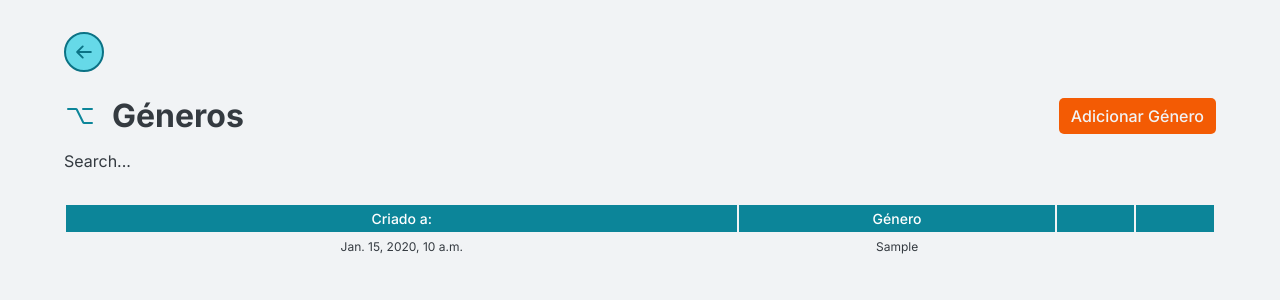
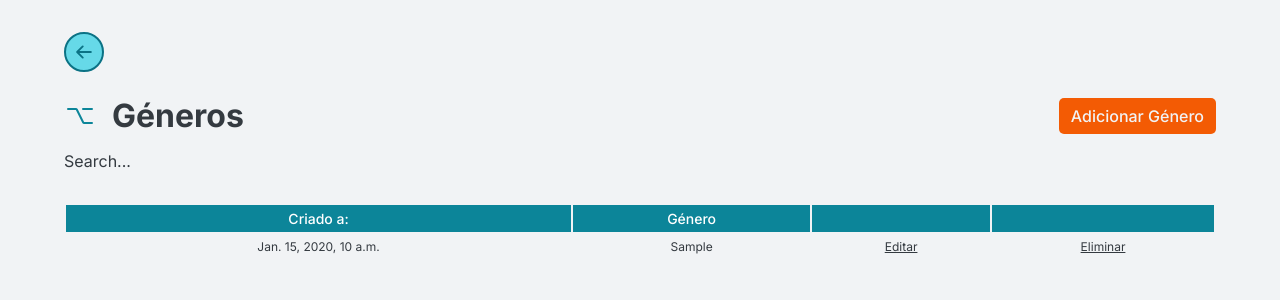
Before and after one commit to Kurt3z/BookByte, a Django app: page /staff/genres-dashboard/ in a window 1280 px wide. Shown: the top 300 px of the page. Run offline with Django 4.2, Linux system fonts and the light colour scheme; tables that the repository leaves empty hold one stand-in row (values such as "Sample post").

Commit message:
Fix Genres Dashboard Template

```diff
--- a/staff/templates/staff/genres-dashboard.html
+++ b/staff/templates/staff/genres-dashboard.html
@@ -38,8 +38,8 @@
         <tr>
             <td>{{genre.created}}</td>
             <td>{{genre.caption}}</td>
-            <td></td>
-            <td></td>
+            <td><a href="{% url "update-genre" genre.id %}">Editar</a></td>
+            <td><a href="{% url "delete-genre" genre.id %}">Eliminar</a></td>
         </tr>
         {% endfor %}
     </table>
```
